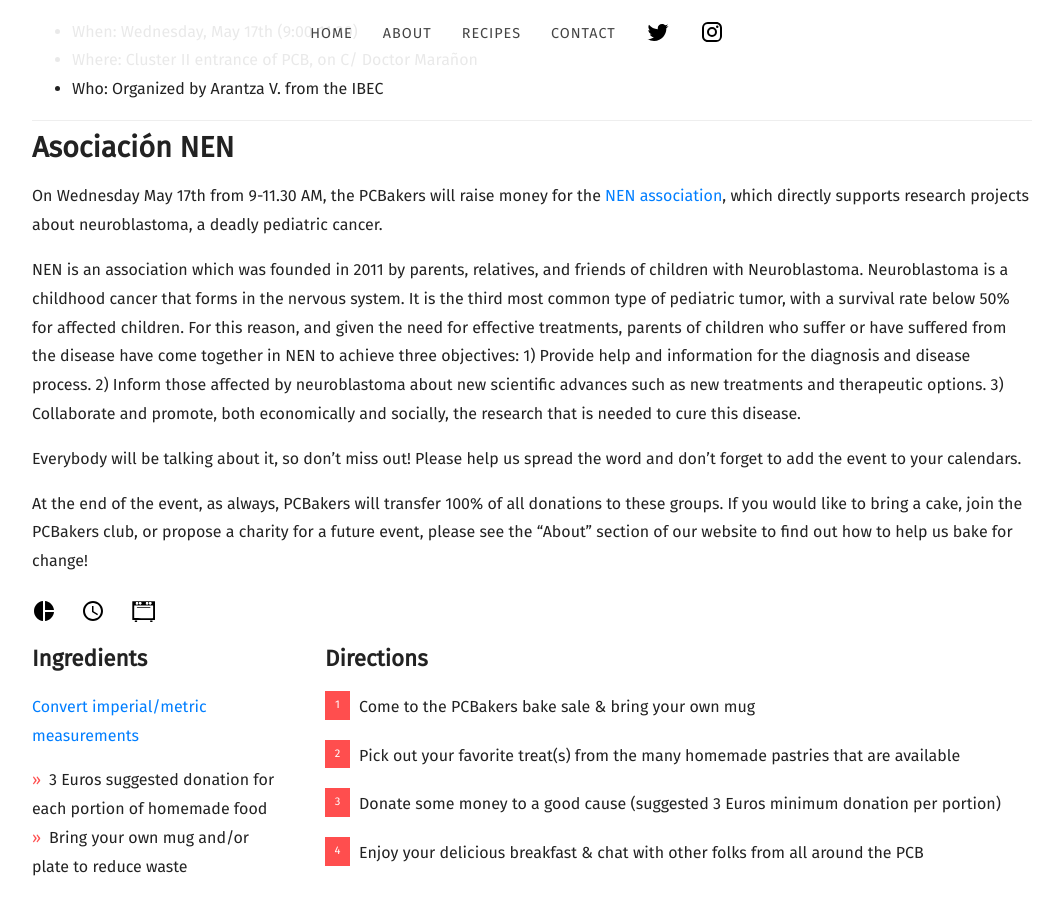
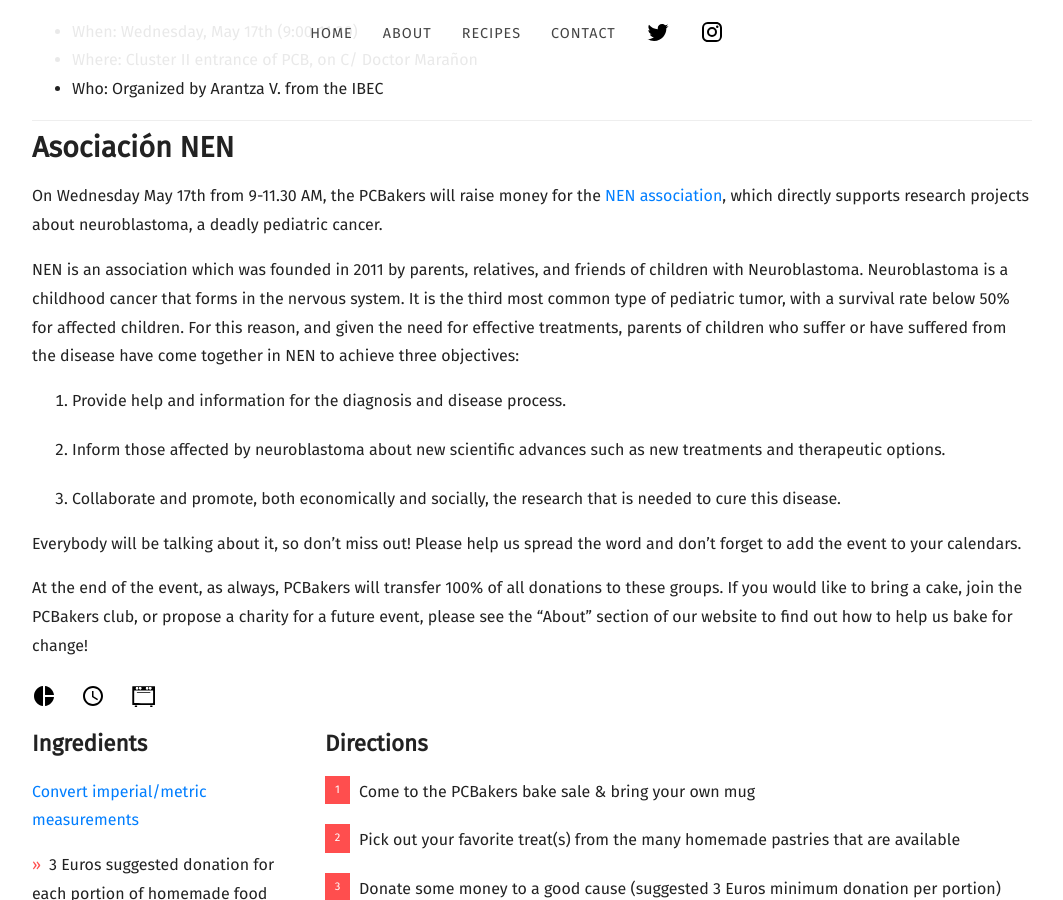
Before and after one commit to willblev/PCBakers, a Jekyll site: the page built from _posts/2023-05-01-May-NEN.md, in a window 1280 px wide and 900 px high, scrolled down 746 px. Shown: the whole window, without its empty margins (108-1171 px from the left). Built offline with Jekyll 4.4.1, drawn with Linux system fonts in a browser that asks for light colours; nearby versions of some CDN libraries; some web fonts are replaced.

Commit message:
fixed format may post

```diff
--- a/_posts/2023-05-01-May-NEN.md
+++ b/_posts/2023-05-01-May-NEN.md
@@ -27,9 +27,10 @@
 On Wednesday May 17th from 9-11.30 AM, the PCBakers will raise money for the [NEN association](https://asociacion-nen.org/), which directly supports research projects about neuroblastoma, a deadly pediatric cancer.
 
 NEN is an association which was founded in 2011 by parents, relatives, and friends of children with Neuroblastoma. Neuroblastoma is a childhood cancer that forms in the nervous system. It is the third most common type of pediatric tumor, with a survival rate below 50% for affected children. For this reason, and given the need for effective treatments, parents of children who suffer or have suffered from the disease have come together in NEN to achieve three objectives:
-1) Provide help and information for the diagnosis and disease process.
-2) Inform those affected by neuroblastoma about new scientific advances such as new treatments and therapeutic options.
-3) Collaborate and promote, both economically and socially, the research that is needed to cure this disease.
+
+1. Provide help and information for the diagnosis and disease process.
+2. Inform those affected by neuroblastoma about new scientific advances such as new treatments and therapeutic options.
+3. Collaborate and promote, both economically and socially, the research that is needed to cure this disease.
 
 Everybody will be talking about it, so don’t miss out! Please help us spread the word and don’t forget to add the event to your calendars.
 
```
